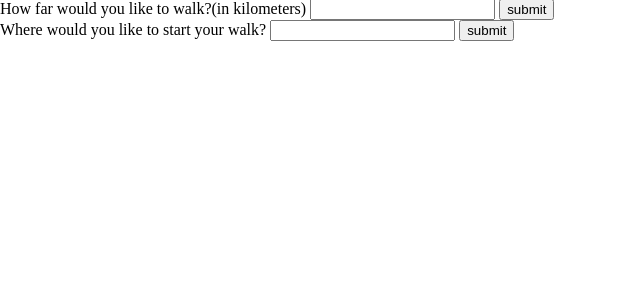
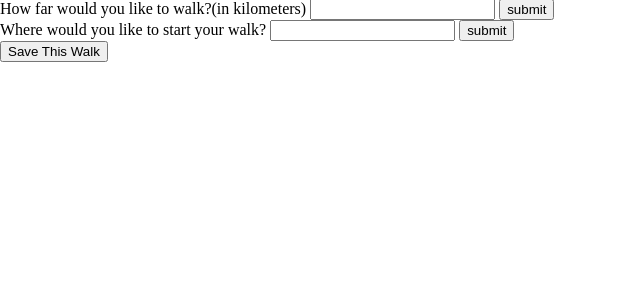
Before and after one commit to nadiasunny/Wonder-Walk, a Flask app: page /map/wonderwalk in a window 1280 px wide. Shown: the part 499-800 px from the top of the page, without its empty margins (0-640 px from the left). Run offline with Flask 2, Linux system fonts and the light colour scheme; some libraries are stand-ins or nearby versions.

Commit message:
Random walk can be generated using geolocation/inputted location

```diff
--- a/static/js/mapsWalk.js
+++ b/static/js/mapsWalk.js
@@ -85,6 +85,8 @@ async function initMap() {
             lat: position.coords.latitude,
             lng: position.coords.longitude,
           };
+          userLat = position.coords.latitude;
+          userLng = position.coords.longitude;
           console.log(position);
           infoWindow.setPosition(pos);
           infoWindow.setContent("Location found.");
--- a/templates/map.html
+++ b/templates/map.html
@@ -26,7 +26,10 @@
 
   <label for="userLocation">Where would you like to start your walk?</label>
   <input type="text" name="userLocation" id="userLocation">
-  <button type="submit" id="locBtn">submit</button>
+  <button type="submit" id="locBtn">submit</button><br>
+
+
+  <button type="submit" id="saveBtn">Save This Walk</button><br>
 
 
   <script src="/static/js/mapsWalk.js"></script>
```
